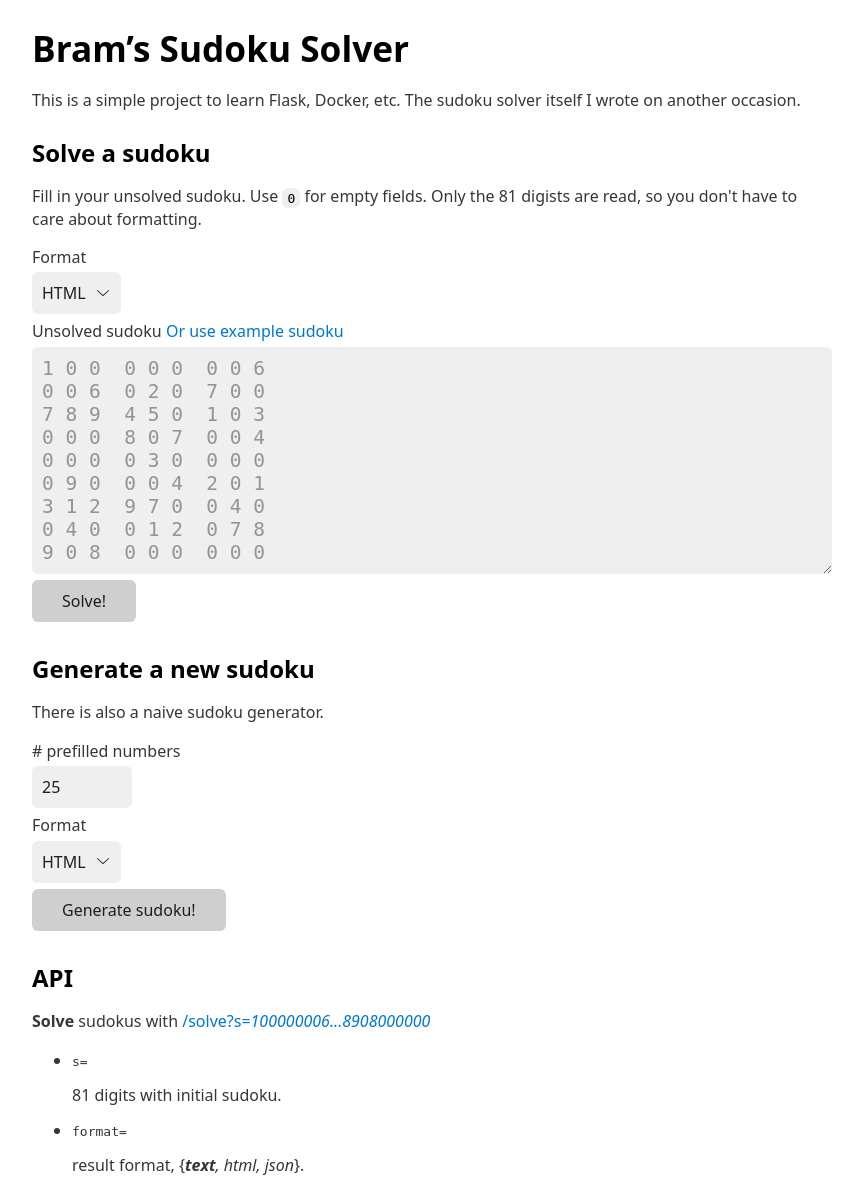
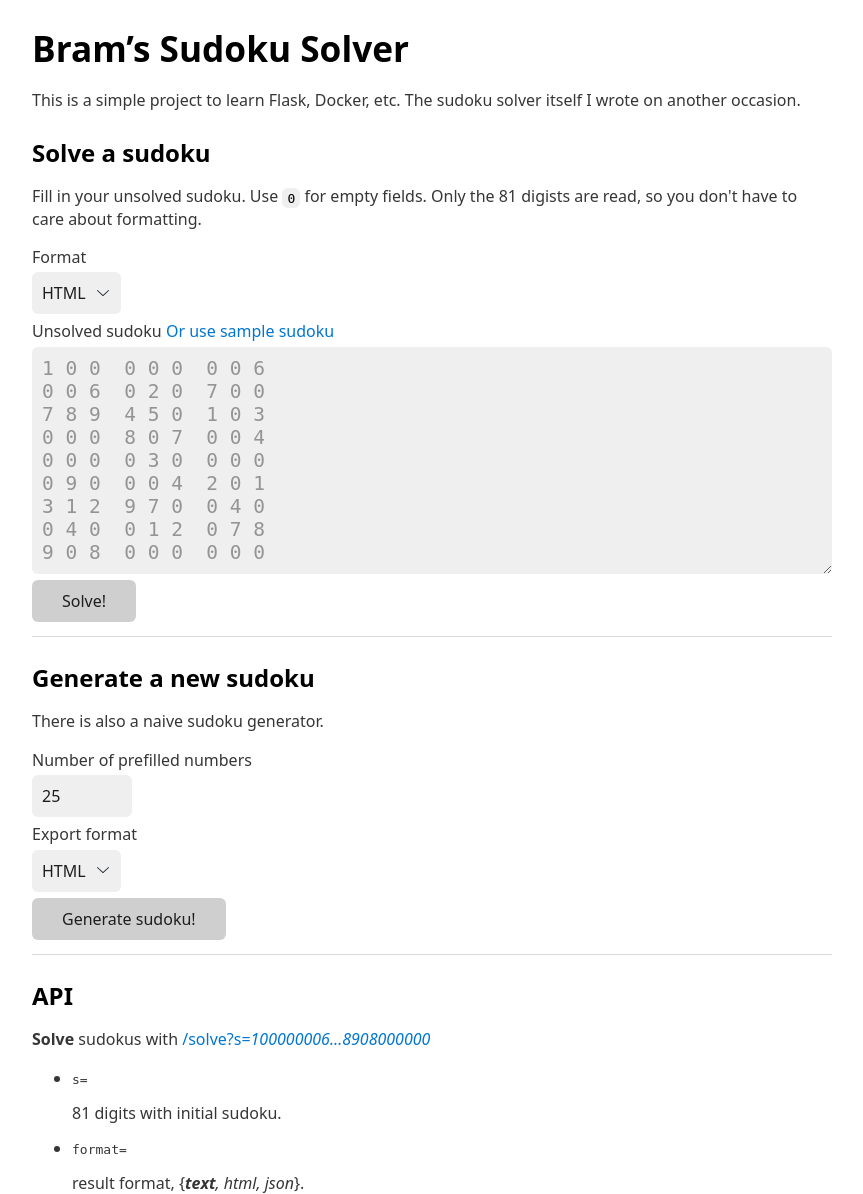
Before and after one commit to brmdv/sudoku-webapp, a Flask app: page / in a window 1280 px wide. Shown: the top 1194 px of the page, without its empty margins (208-1071 px from the left). Run offline with Flask 2, Linux system fonts and the light colour scheme.

Commit message:
bugfix: render format + home page updates

```diff
--- a/app.py
+++ b/app.py
@@ -48,7 +48,7 @@ def solve():
         return render_template(
             "show_sudoku.j2",
             sudoku=solved_sudoku.as_list(),
-            initials=[(x, y) for x, y in zip(*new_sudoku.get_filled_positions())],
+            initials=[(y, x) for x, y in zip(*new_sudoku.get_filled_positions())],
             title="Solution",
         )
     elif rformat == "pure_html":
--- a/templates/index.html
+++ b/templates/index.html
@@ -36,7 +36,7 @@
             <option value="json">JSON</option>
         </select>
         <label for="infield">Unsolved sudoku</label>
-        <a href="javascript:fill_example()">Or use example sudoku</a>
+        <a href="javascript:fill_example()">Or use sample sudoku</a>
         <textarea name="sudoku" rows="9" id="infield" required="true" placeholder="1 0 0  0 0 0  0 0 6
 0 0 6  0 2 0  7 0 0
 7 8 9  4 5 0  1 0 3
@@ -49,12 +49,14 @@
         <button type="submit">Solve!</button>
     </form>
 
+    <hr>
+
     <h2>Generate a new sudoku</h2>
     <p>There is also a naive sudoku generator. </p>
     <form action="/generate" method="GET">
-        <label for="n_selector"># prefilled numbers</label>
+        <label for="n_selector">Number of prefilled numbers</label>
         <input type="number" value="25" min="1" max="81" name="n" id="n_selector">
-        <label for="genformat">Format</label>
+        <label for="genformat">Export format</label>
         <select name="format" id="genformat">
             <option value="text">Text</option>
             <option selected value="html">HTML</option>
@@ -64,6 +66,7 @@
             sudoku!</button>
 
     </form>
+<hr>
 
     <h2>API</h2>
     <p><b>Solve</b> sudokus with <a
```
